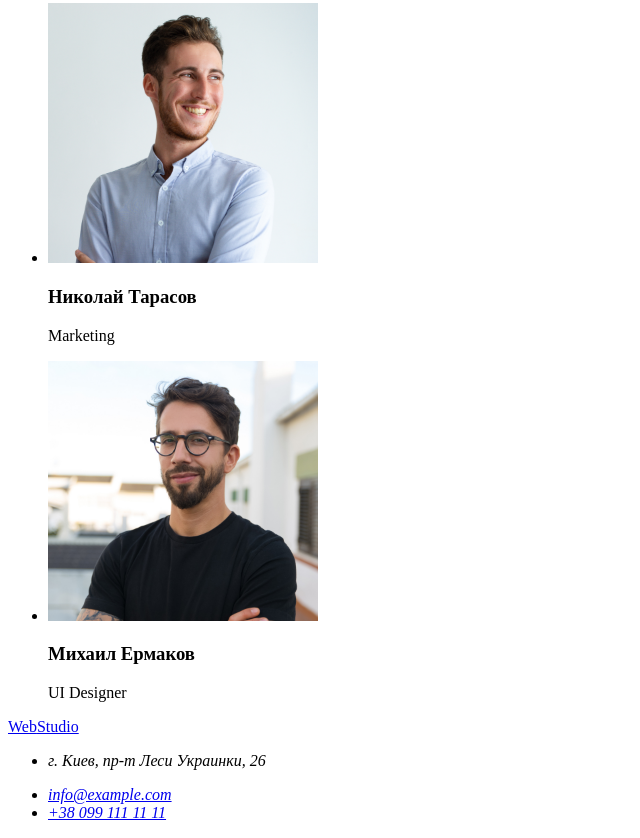
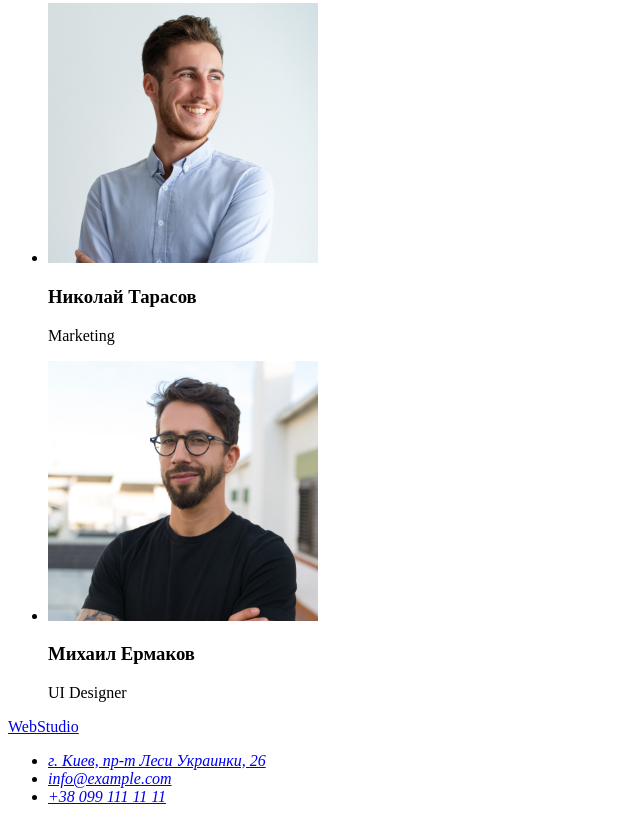
Before and after one commit to Lormarin/Demo5, a plain HTML site: page index.html in a window 1280 px wide. Shown: the part 2333-3171 px from the top of the page, without its empty margins (0-640 px from the left). Drawn offline with Linux system fonts and the light colour scheme.

Commit message:
fix demo 0.3

```diff
--- a/index.html
+++ b/index.html
@@ -32,7 +32,7 @@
         <h1 class="main-h1">
           Эффективные решения для вашего бизнеса Заказать услугу
         </h1>
-        <button class="but-h1">Заказать услугу</button>
+        <button type="button" class="but-h1">Заказать услугу</button>
       </section>
 
       <section>
@@ -113,7 +113,9 @@
       <address>
         <ul>
           <li>
-            <p>г. Киев, пр-т Леси Украинки, 26</p>
+            <a href="г. Киев, пр-т Леси Украинки, 26"
+              >г. Киев, пр-т Леси Украинки, 26</a
+            >
           </li>
           <li>
             <a href="info@example.com">info@example.com</a>
```
